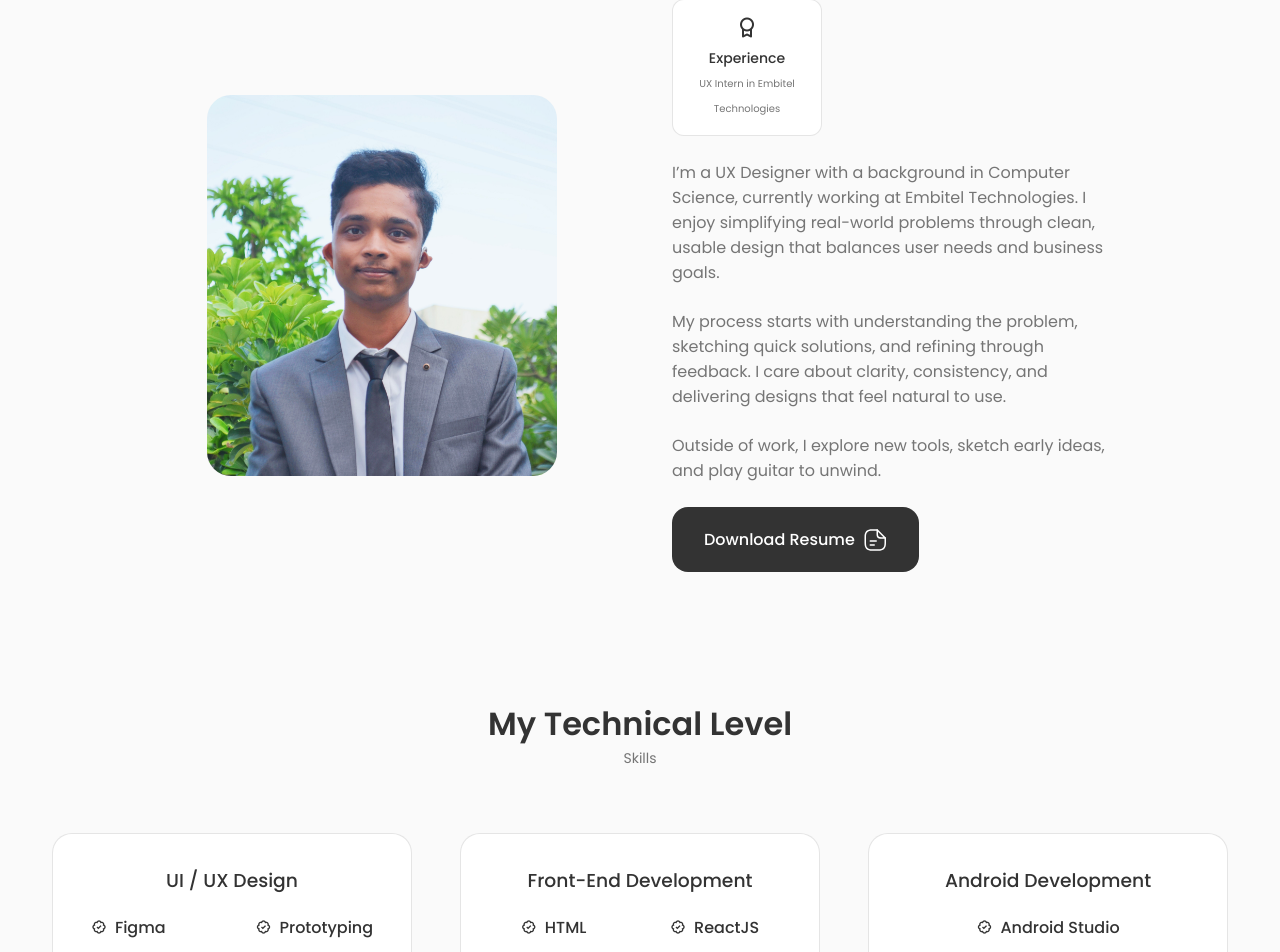
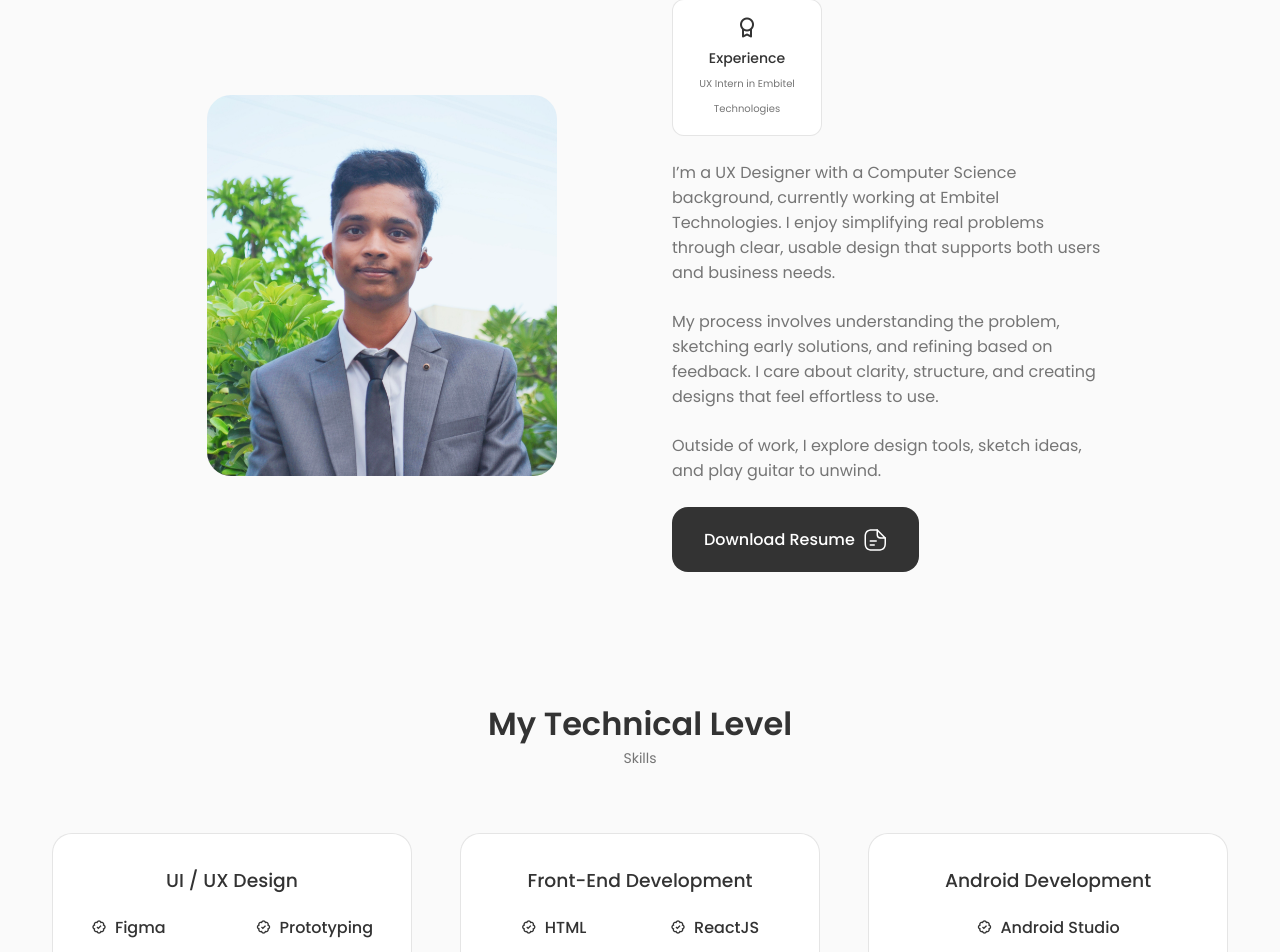
Before and after one commit to Rajesh-mm/Portfolio, a React (Create React App) app: page / in a window 1280 px wide. Shown: the part 879-1831 px from the top of the page. Built offline with nearby package versions, Linux system fonts and the light colour scheme.

Commit message:
Update About.jsx

```diff
--- a/src/components/about/About.jsx
+++ b/src/components/about/About.jsx
@@ -19,13 +19,11 @@ export const About = () => {
 
 
             <p className="about__description">
-                I’m a UX Designer with a background in Computer Science, currently working at Embitel Technologies. I enjoy simplifying real-world problems through clean, usable design that balances user needs and business goals.
-            </p>
+              I’m a UX Designer with a Computer Science background, currently working at Embitel Technologies. I enjoy simplifying real problems through clear, usable design that supports both users and business needs.            </p>
             <p className="about__description">
-              My process starts with understanding the problem, sketching quick solutions, and refining through feedback. I care about clarity, consistency, and delivering designs that feel natural to use.
-            </p>
+              My process involves understanding the problem, sketching early solutions, and refining based on feedback. I care about clarity, structure, and creating designs that feel effortless to use.            </p>
             <p className="about__description">
-              Outside of work, I explore new tools, sketch early ideas, and play guitar to unwind.
+              Outside of work, I explore design tools, sketch ideas, and play guitar to unwind.
             </p>
             <a download="" href={Resume} className="button button--flex">
                 Download Resume
```
